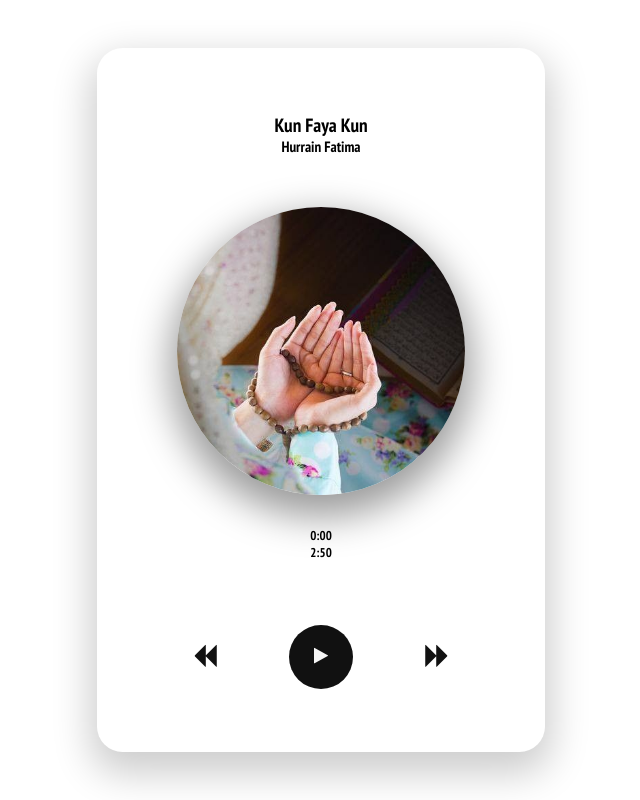
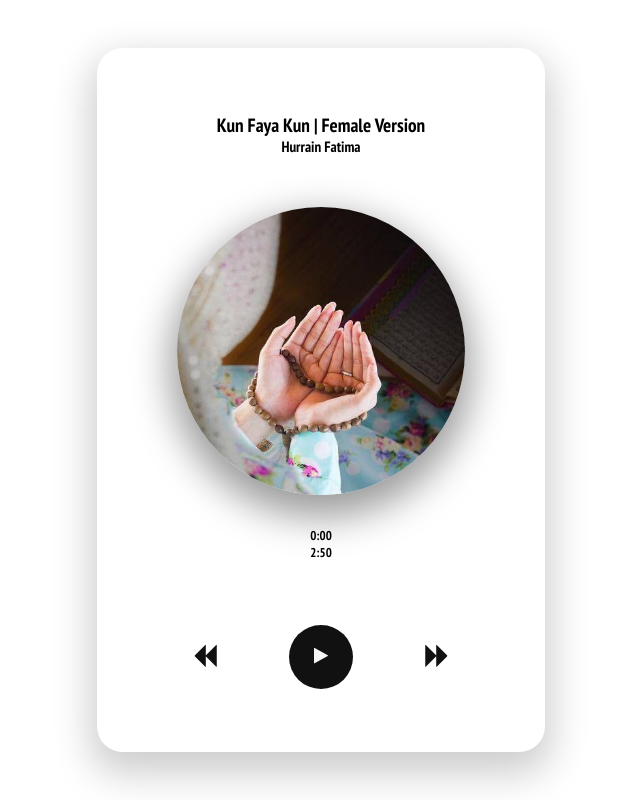
Before and after one commit to umerkhan07/mostromusic.github.io, a plain HTML site: page index.html in a window 1280 px wide. Shown: the whole page, without its empty margins (319-959 px from the left). Drawn offline with nearby package versions, Linux system fonts and the light colour scheme.

Commit message:
Update index.html

```diff
--- a/index.html
+++ b/index.html
@@ -15,12 +15,12 @@
 
 <div class="main_div">
     <div class="main_container">
-        <h2 id="title">Kun Faya Kun</h2>
+        <h2 id="title">Kun Faya Kun | Female Version</h2>
         <h3 id="artist">Hurrain Fatima</h3>
         <div class="img_container">
             <img src="images/kun-faya-kun.jpg" alt="">
         </div>
-        <audio src="audio/Kun Faya Kun Awesome Song A. R Rahman, Mohit Chauhan Female Full New Top Song 2020 (online-audio-converter.com).mp3"></audio>
+        <audio src="audio/Kun-faya-kun.mp3"></audio>
 
         <!-- progress bar -->
 
```
